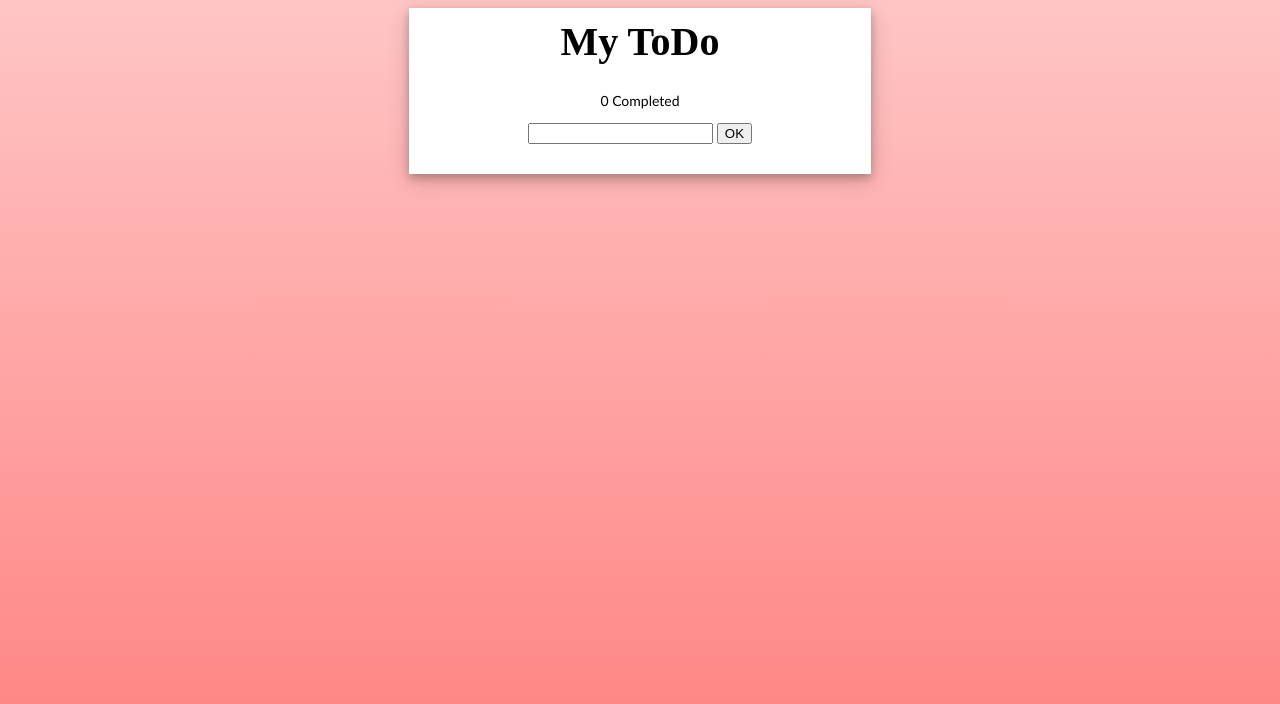
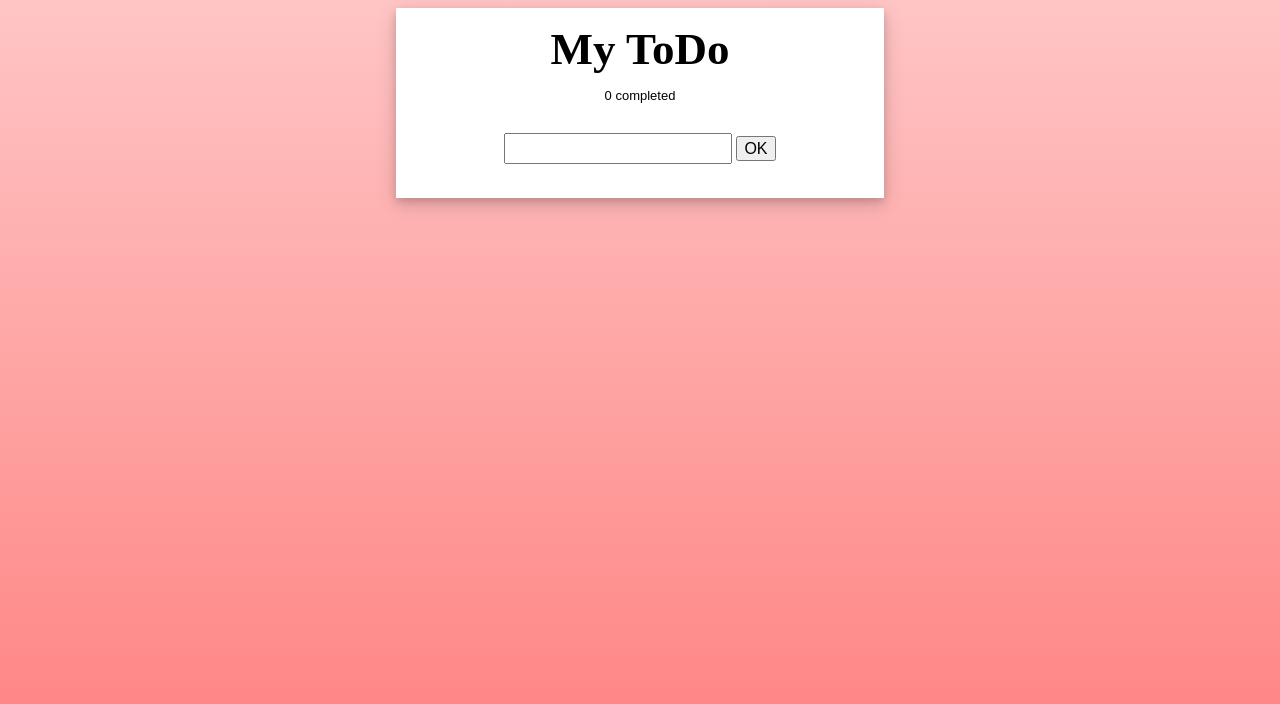
Before and after one commit to kai-ericson/ToDo, a plain HTML site: page index.html in a window 1280 px wide. Drawn offline with Linux system fonts and the light colour scheme.

Commit message:
Made some adjustments

```diff
--- a/index.html
+++ b/index.html
@@ -11,7 +11,8 @@
 <body >
     <div>
         <h1>My ToDo</h1>
-        <p id="nbrFinishedTasks">0 Completed</p>
+        <p id="nbrFinishedTasks">0 completed</p>
+
         <input type="text" id="listItem">
         <button type="button" id="addBtn">OK</button>
         <br />
--- a/script.js
+++ b/script.js
@@ -34,7 +34,7 @@ function addToList(){
                 itemLabel.setAttribute("class", "completed");
                 completedCount++;
                 console.log(completedCount);
-                document.querySelector("#nbrFinishedTasks").innerHTML = "Number of finished tasks: "+completedCount;
+                document.querySelector("#nbrFinishedTasks").innerHTML = completedCount + " completed";
             }
         );
         trashcan.addEventListener("click", function(){
--- a/style.css
+++ b/style.css
@@ -1,27 +1,35 @@
 html{
     height: 100%;
 }
+
 body{
     background-image: linear-gradient(rgb(255,197,197),rgb(254,127,126));
 }
 
 div{
-    width: 35%;
+    width: 37%;
     background-color: white;
     margin: auto;
-    padding-top: 0px;
     padding: 10px;
     text-align: center;
-    box-shadow: 0 4px 8px 0 rgba(0, 0, 0, 0.2), 0 6px 20px 0 rgba(0, 0, 0, 0.19);;
+    box-shadow: 0 4px 8px 0 rgba(0, 0, 0, 0.15), 0 6px 20px 0 rgba(0, 0, 0, 0.15);;
     animation: load 2s;
 }
-ul{
-    font-family: Calibri;
-    font-size: 20px;
-    list-style-type: none;
 
+h1{
+    text-align: center;
+    padding-bottom:0px ;
+    margin-top: 5px;
+    font-size: 45px;
+    top: 10px;
 
 }
+ul{
+    font-family: Arial, Helvetica, sans-serif;
+    font-size: 24px;
+    list-style-type: none;
+}
+
 span{
     margin: 7px;
 }
@@ -36,53 +44,61 @@ ul li{
     color: gray;
     transition: color, 1s ;
 }
-h1{
-    text-align: center;
-    padding-bottom:0px ;
-    margin-top: 0px;
-    font-size: 40px;
-    top: 10px;
 
-}
 .trashcan{
     border:none;
     background-color: white;
+    cursor: pointer;
 }
 
 button{
-  cursor: pointer;
+  font-family: Arial, Helvetica, sans-serif;
+  font-size: 16px;
+  height: 25px;
+  text-align: center;
+}
 
+input{
+    height: 25px;
+    width: 220px;
+    font-family: Arial, Helvetica, sans-serif;
+    font-size: 16px;
 }
+
 #inputClicked{
     border:blue;
 }
 
 #nbrFinishedTasks{
-    font-family: Calibri;
-    font-size: 14px;
-    top: 50px;
-
+    font-family: Arial, Helvetica, sans-serif;
+    font-size: 13px;
+    /*top: 10px;*/
+    margin-top: 0px;
+    padding-top: 0px;
+    position: relative;
+    top: -17px;
 }
-
 
 .warning{
     color:rgb(199, 33, 36);
     font-style: italic;
     animation: blink 1s;
-
 }
 
 @keyframes blink{
     0% {
+        opacity: 0;
+    }
+    20% {
         opacity: 1;
     }
-    25% {
+    40% {
         opacity: 0;
     }
-    50% {
+    60% {
         opacity: 1;
     }
-    75% {
+    80% {
         opacity: 0;
     }
     100%{
```
